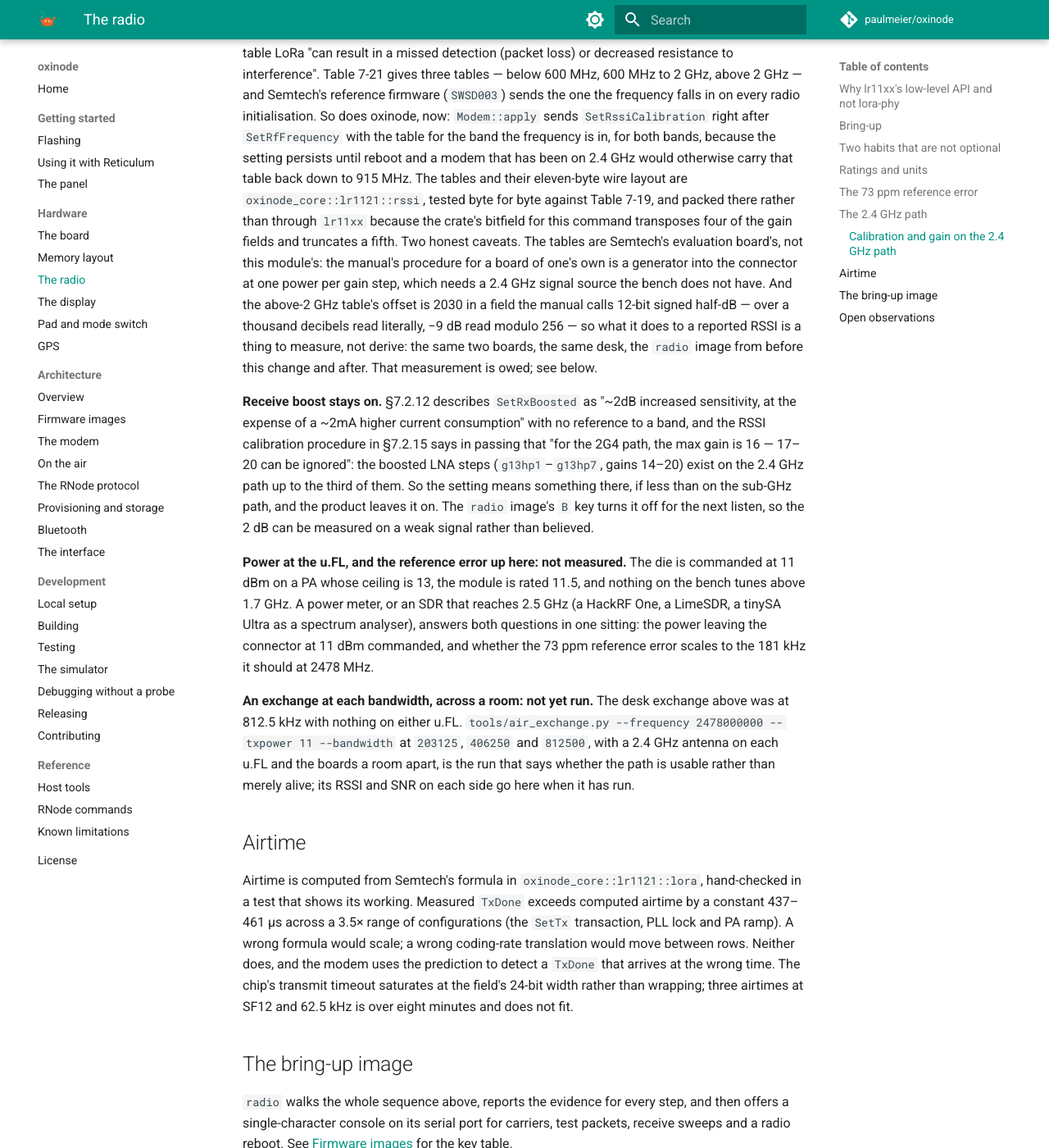
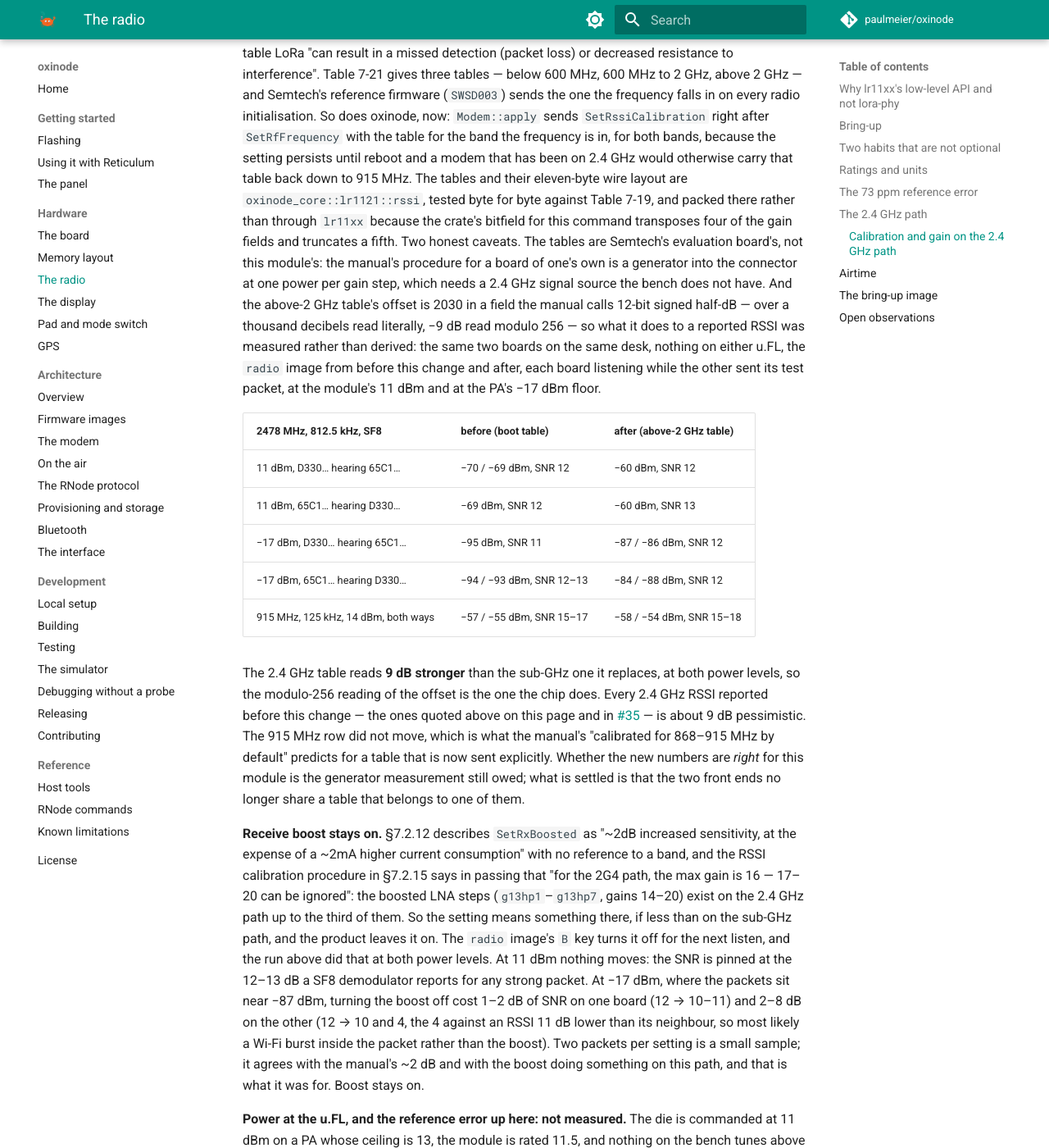
Before and after one commit to paulmeier/oxinode, an MkDocs documentation site: the page built from docs/hardware/radio.md, in a window 1280 px wide and 1400 px high, scrolled down 9085 px. Shown: the whole window at 82% size. Built offline with MkDocs 1.6.1 and Material for MkDocs 9.7.7, drawn with Linux system fonts in a browser that asks for light colours; comment, search, counter and statistics services are not loaded; some of the changed text lies outside the part shown.

Commit message:
radio: what the 2.4 GHz table, the boost and the three bandwidths measured
Same two boards, same desk, the radio image from before and after the
band's RSSI table: at 2478 MHz the above-2 GHz table reads 9 dB stronger
than the boot table, at 11 dBm and at -17 dBm, on both boards; 915 MHz did
not move, as the manual predicts for a table that is now sent explicitly.
Turning receive boost off cost 1-2 dB of SNR on a weak signal and nothing
on a strong one, so it stays on. On the product image, all twelve
exchanges delivered at 203.125, 406.25 and 812.5 kHz; carrier sense
cleared in a few senses at the two narrower bandwidths and went forced on
every frame at 812.5 kHz, which narrows #47 to that setting.

Still owed: the power at the u.FL and the reference error at 2478 MHz,
which need an instrument that tunes there, and the same exchange across a
room with antennas on the u.FLs.

Towards #44.

Co-Authored-By: Claude Fable 5.1 <noreply@anthropic.com>

```diff
--- a/docs/hardware/radio.md
+++ b/docs/hardware/radio.md
@@ -405,9 +405,28 @@ one's own is a generator into the connector at one power per gain step, which
 needs a 2.4 GHz signal source the bench does not have. And the above-2 GHz
 table's offset is 2030 in a field the manual calls 12-bit signed half-dB —
 over a thousand decibels read literally, −9 dB read modulo 256 — so what it
-does to a reported RSSI is a thing to measure, not derive: the same two
-boards, the same desk, the `radio` image from before this change and after.
-That measurement is owed; see below.
+does to a reported RSSI was measured rather than derived: the same two
+boards on the same desk, nothing on either u.FL, the `radio` image from
+before this change and after, each board listening while the other sent
+its test packet, at the module's 11 dBm and at the PA's −17 dBm floor.
+
+| 2478 MHz, 812.5 kHz, SF8 | before (boot table) | after (above-2 GHz table) |
+|---|---|---|
+| 11 dBm, D330… hearing 65C1… | −70 / −69 dBm, SNR 12 | −60 dBm, SNR 12 |
+| 11 dBm, 65C1… hearing D330… | −69 dBm, SNR 12 | −60 dBm, SNR 13 |
+| −17 dBm, D330… hearing 65C1… | −95 dBm, SNR 11 | −87 / −86 dBm, SNR 12 |
+| −17 dBm, 65C1… hearing D330… | −94 / −93 dBm, SNR 12–13 | −84 / −88 dBm, SNR 12 |
+| 915 MHz, 125 kHz, 14 dBm, both ways | −57 / −55 dBm, SNR 15–17 | −58 / −54 dBm, SNR 15–18 |
+
+The 2.4 GHz table reads **9 dB stronger** than the sub-GHz one it replaces,
+at both power levels, so the modulo-256 reading of the offset is the one the
+chip does. Every 2.4 GHz RSSI reported before this change — the ones quoted
+above on this page and in [#35](https://github.com/paulmeier/oxinode/issues/35)
+— is about 9 dB pessimistic. The 915 MHz row did not move, which is what the
+manual's "calibrated for 868–915 MHz by default" predicts for a table that
+is now sent explicitly. Whether the new numbers are *right* for this module
+is the generator measurement still owed; what is settled is that the two
+front ends no longer share a table that belongs to one of them.
 
 **Receive boost stays on.** §7.2.12 describes `SetRxBoosted` as "~2dB
 increased sensitivity, at the expense of a ~2mA higher current consumption"
@@ -416,8 +435,15 @@ says in passing that "for the 2G4 path, the max gain is 16 — 17–20 can be
 ignored": the boosted LNA steps (`g13hp1`–`g13hp7`, gains 14–20) exist on
 the 2.4 GHz path up to the third of them. So the setting means something
 there, if less than on the sub-GHz path, and the product leaves it on. The
-`radio` image's `B` key turns it off for the next listen, so the 2 dB can be
-measured on a weak signal rather than believed.
+`radio` image's `B` key turns it off for the next listen, and the run above
+did that at both power levels. At 11 dBm nothing moves: the SNR is pinned at
+the 12–13 dB a SF8 demodulator reports for any strong packet. At −17 dBm,
+where the packets sit near −87 dBm, turning the boost off cost 1–2 dB of SNR
+on one board (12 → 10–11) and 2–8 dB on the other (12 → 10 and 4, the 4
+against an RSSI 11 dB lower than its neighbour, so most likely a Wi-Fi burst
+inside the packet rather than the boost). Two packets per setting is a small
+sample; it agrees with the manual's ~2 dB and with the boost doing
+something on this path, and that is what it was for. Boost stays on.
 
 **Power at the u.FL, and the reference error up here: not measured.** The
 die is commanded at 11 dBm on a PA whose ceiling is 13, the module is rated
@@ -427,12 +453,28 @@ analyser), answers both questions in one sitting: the power leaving the
 connector at 11 dBm commanded, and whether the 73 ppm reference error
 scales to the 181 kHz it should at 2478 MHz.
 
-**An exchange at each bandwidth, across a room: not yet run.** The desk
-exchange above was at 812.5 kHz with nothing on either u.FL.
-`tools/air_exchange.py --frequency 2478000000 --txpower 11 --bandwidth` at
-`203125`, `406250` and `812500`, with a 2.4 GHz antenna on each u.FL and the
-boards a room apart, is the run that says whether the path is usable rather
-than merely alive; its RSSI and SNR on each side go here when it has run.
+**An exchange at each bandwidth: run on the desk, not yet across a room.**
+`tools/air_exchange.py --frequency 2478000000 --txpower 11` at each of the
+three bandwidths, the `rnode` image with the table above on both boards, a
+Reticulum instance per board, nothing on either u.FL. Every exchange
+delivered its bytes, the 400-byte ones split at 254 and rejoined:
+
+| bandwidth | A → B 200 | B → A 200 | A → B 400 | B → A 400 | carrier sense before each frame |
+|---|---|---|---|---|---|
+| 203.125 kHz | −55 dBm, 12.8 | −64 dBm, 12.2 | −64 dBm, 12.8 | −64 dBm, 11.8 | 2–34 senses, 0–5 busy, cleared |
+| 406.25 kHz | −65 dBm, 12.8 | −69 dBm, 12.5 | −72 dBm, 13.0 | −73 dBm, 11.8 | 7–56 senses, 1–7 busy, cleared |
+| 812.5 kHz | −71 dBm, 12.8 | −71 dBm, 12.0 | −71 dBm, 12.8 | −71 dBm, 11.8 | 335 senses, 331–334 busy, forced |
+
+RSSI and SNR are what the receiving side's Reticulum reported. The last
+column is the finding for
+[#47](https://github.com/paulmeier/oxinode/issues/47): the always-busy
+channel is a property of the 812.5 kHz setting alone. At 203.125 and
+406.25 kHz the same desk clears in a few senses, as 915 MHz does, and a
+packet goes when it is asked to; at 812.5 kHz every frame waits out the
+whole two-second budget and goes forced. Until #47 is settled, the two
+narrower bandwidths are the usable ones. The run that remains is the same
+three exchanges with a 2.4 GHz antenna on each u.FL and the boards a room
+apart, which says whether the path is usable rather than merely alive.
 
 ## Airtime
 
```
Also changed, not shown: docs/reference/limitations.md (+7 -3 lines).
